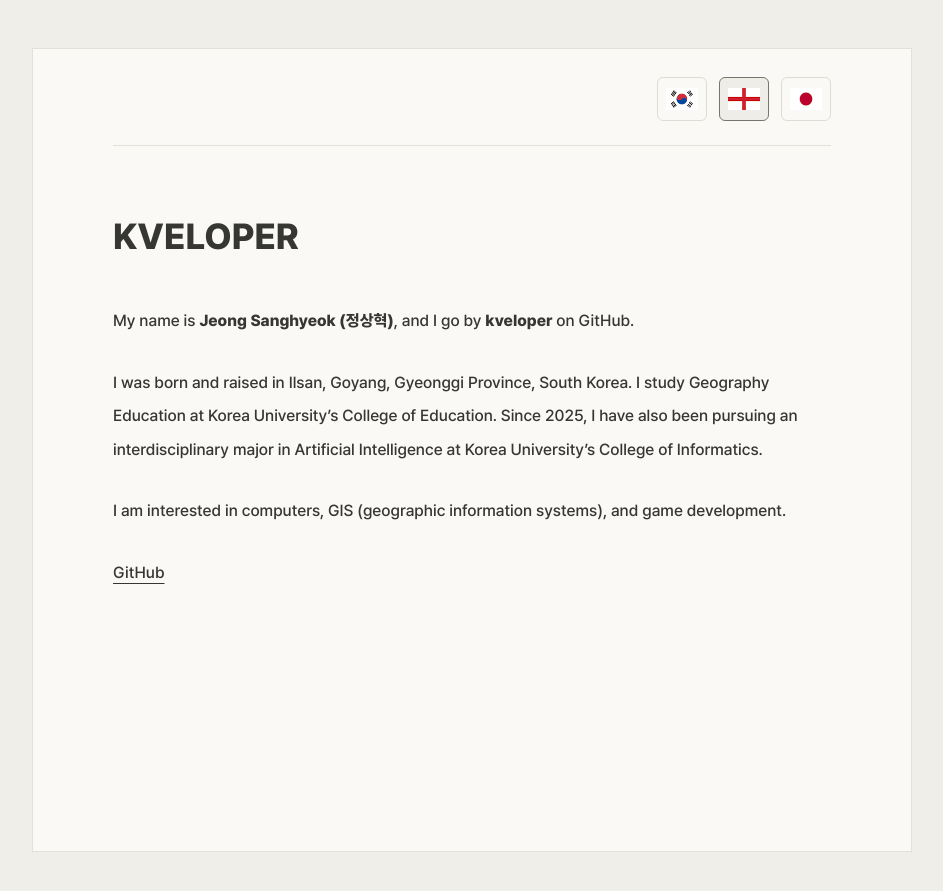
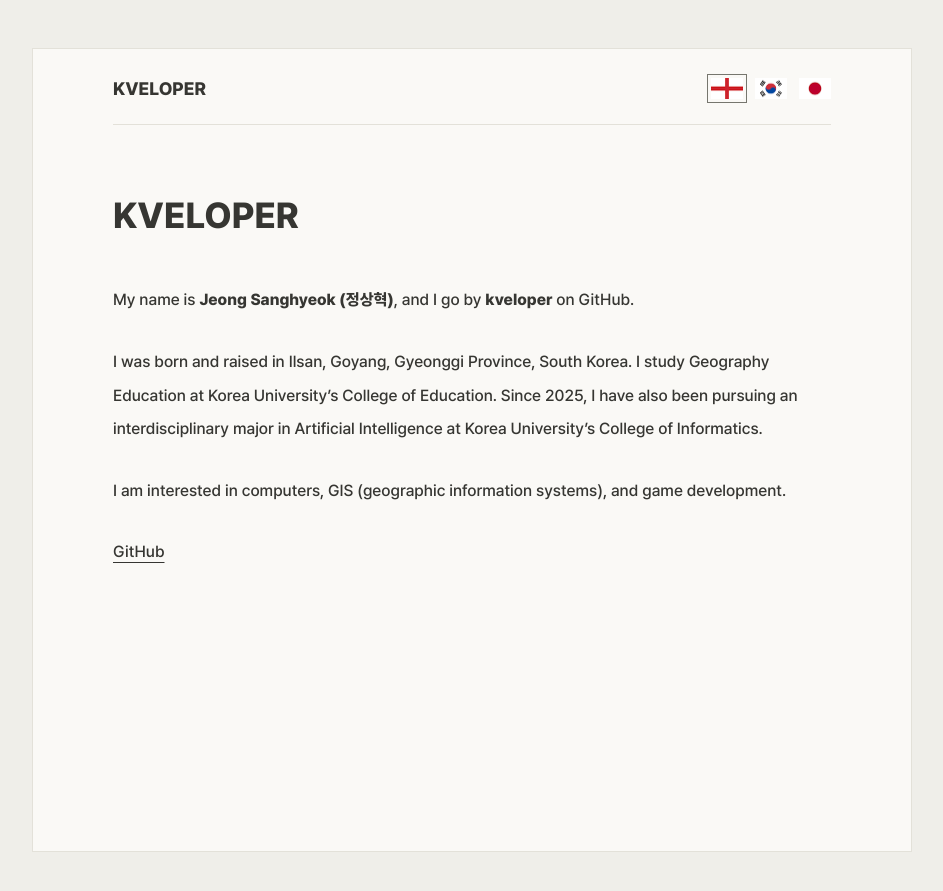
Before and after one commit to kveloper/kveloper.github.io, a Jekyll site: the page built from eng.md, in a window 1280 px wide. Shown: the top 891 px of the page, without its empty margins (168-1111 px from the left). Built offline with Jekyll 4.4.1, drawn with Linux system fonts in a browser that asks for light colours; our own code applies the rules of GitHub Pages for plain Markdown files.

Commit message:
26-10-26 16:30

```diff
--- a/_layouts/default.html
+++ b/_layouts/default.html
@@ -3,6 +3,7 @@
 <head>
   <meta charset="utf-8">
   <meta name="viewport" content="width=device-width, initial-scale=1">
+  <link rel="icon" href="{{ '/favicon.ico' | relative_url }}" type="image/x-icon">
   <title>{{ site.title | escape }}</title>
   <meta name="description" content="{{ page.description | default: site.description | escape }}">
   <link rel="alternate" hreflang="en" href="{{ '/' | absolute_url }}">
@@ -18,11 +19,14 @@
 </head>
 <body>
   <a class="skip-link" href="#main">{{ page.skip_label | default: 'Skip to content' }}</a>
+  <header class="site-header">
+  <a class="site-title" href="{{ '/' | relative_url }}">{{ site.title | escape }}</a>
   <nav aria-label="{{ page.language_label | default: 'Language' }}">
+    <a href="{{ '/' | relative_url }}" lang="en" hreflang="en" aria-label="English" title="English"{% if page.lang == 'en' %} aria-current="page"{% endif %}><img src="{{ '/assets/eng.png' | relative_url }}" alt="English" width="64" height="43"></a>
     <a href="{{ '/kor.html' | relative_url }}" lang="ko" hreflang="ko" aria-label="한국어" title="한국어"{% if page.lang == 'ko' %} aria-current="page"{% endif %}><img src="{{ '/assets/kor.png' | relative_url }}" alt="한국어" width="64" height="43"></a>
-    <a href="{{ '/' | relative_url }}" lang="en" hreflang="en" aria-label="English" title="English"{% if page.lang == 'en' %} aria-current="page"{% endif %}><img src="{{ '/assets/eng.png' | relative_url }}" alt="English" width="64" height="43"></a>
     <a href="{{ '/jpn.html' | relative_url }}" lang="ja" hreflang="ja" aria-label="日本語" title="日本語"{% if page.lang == 'ja' %} aria-current="page"{% endif %}><img src="{{ '/assets/jpn.png' | relative_url }}" alt="日本語" width="64" height="43"></a>
   </nav>
+  </header>
   <main id="main" tabindex="-1">{{ content }}</main>
 </body>
 </html>
--- a/assets/style.css
+++ b/assets/style.css
@@ -15,25 +15,25 @@ body {
   background: #faf9f6;
   border: 1px solid #e3e1d9;
 }
-nav {
+.site-header {
   display: flex;
-  justify-content: flex-end;
-  gap: 12px;
+  align-items: center;
+  justify-content: space-between;
+  gap: 16px;
   padding-bottom: 24px;
   border-bottom: 1px solid #e3e1d9;
   margin-bottom: 64px;
 }
-nav a {
-  display: inline-flex;
-  align-items: center;
-  justify-content: center;
-  min-width: 44px;
-  min-height: 44px;
-  padding: 4px 8px;
-  border: 1px solid #deddd5;
-  border-radius: 6px;
+.site-title {
+  font-weight: 800;
+  font-size: 18px;
+  line-height: 1.3;
+  text-decoration: none;
+  min-width: 0;
 }
-nav a:hover { background: #eeede7; }
+nav { display: flex; align-items: center; flex-shrink: 0; gap: 12px; }
+nav a { display: block; padding: 0; border: 0; line-height: 0; }
+nav a:hover { opacity: .7; }
 nav img { display: block; width: 32px; height: auto; }
 main { font-size: 16px; line-height: 2.1; word-break: keep-all; }
 a { color: inherit; text-underline-offset: 5px; }
@@ -59,10 +59,13 @@ img { max-width: 100%; height: auto; }
 }
 @media (max-width: 600px) {
   body { margin: 12px; min-height: calc(100vh - 24px); padding: 16px 24px 48px; }
-  nav { margin-bottom: 40px; padding-bottom: 16px; }
+  .site-header { margin-bottom: 40px; padding-bottom: 16px; }
+  .site-title { font-size: 16px; }
+  nav { gap: 8px; }
   main { font-size: 15px; line-height: 2; }
   h1 { margin-bottom: 28px; }
 }
 
-nav a[aria-current="page"] { border-color: #76766e; background: #eeede7; }
+nav a[aria-current="page"] { outline: 1px solid #76766e; outline-offset: 3px; }
+nav a[aria-current="page"]:focus-visible { outline: 2px solid currentColor; outline-offset: 5px; }
 html[lang="ja"] main { word-break: normal; line-break: strict; }
```
